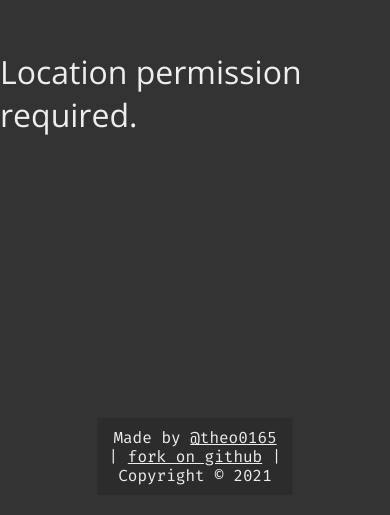
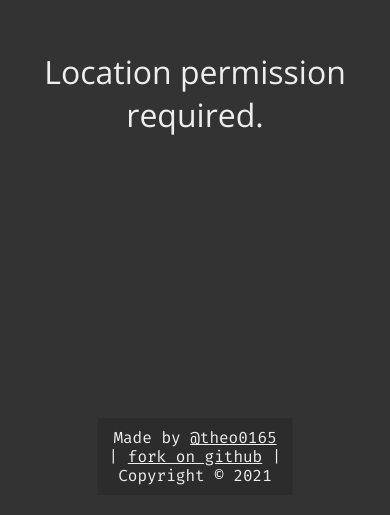
Before and after one commit to theo0165/useless-web, a plain HTML site: page index.html in a window 390 px wide. Shown: the part 329-844 px from the top of the page. Drawn offline with Linux system fonts and the light colour scheme.

Commit message:
Fixed padding on mobile, updated idea in readme

```diff
--- a/style/index.css
+++ b/style/index.css
@@ -31,15 +31,13 @@ main {
   justify-content: center;
   align-items: center;
   flex-direction: column;
-  padding: 60px 0;
+  padding: 60px 30px;
 }
 
-h1 {
-  font-weight: 300;
-}
-
+h1,
 h2 {
   font-weight: 300;
+  text-align: center;
 }
 
 a {
```
Also changed, not shown: README.md.
